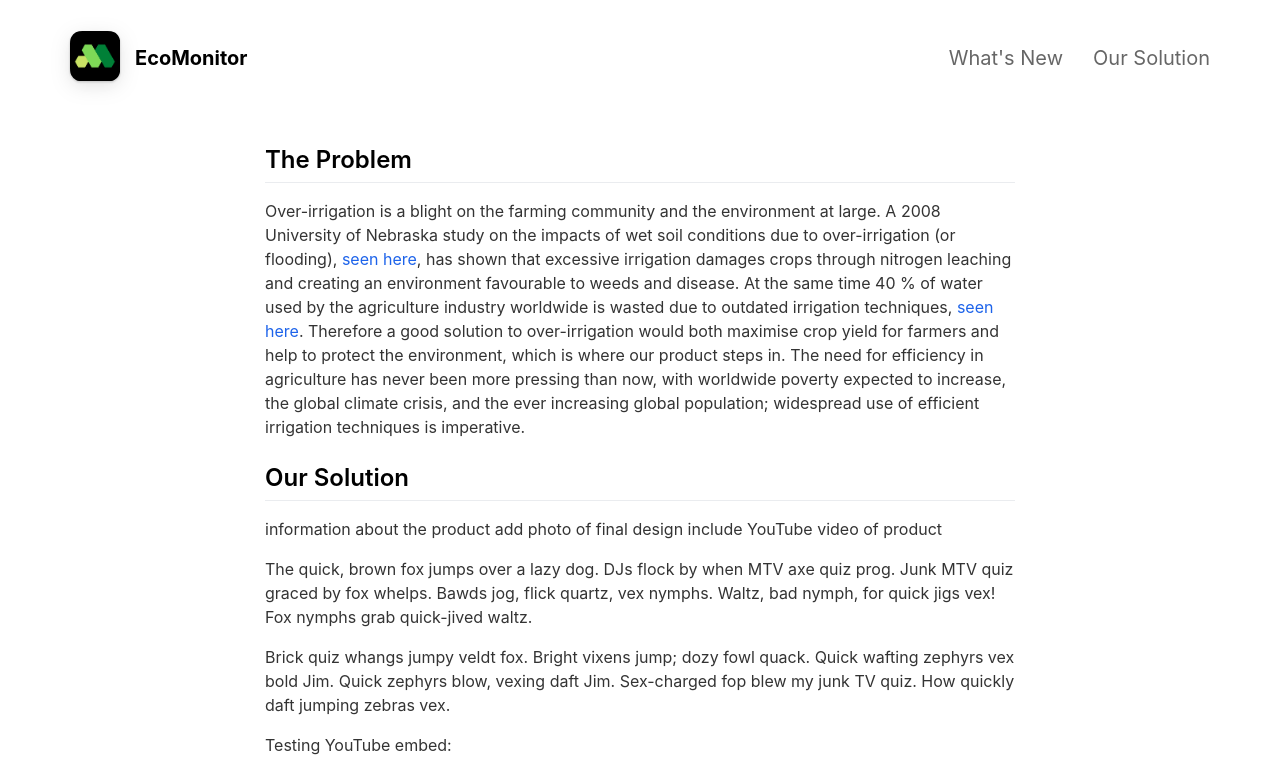
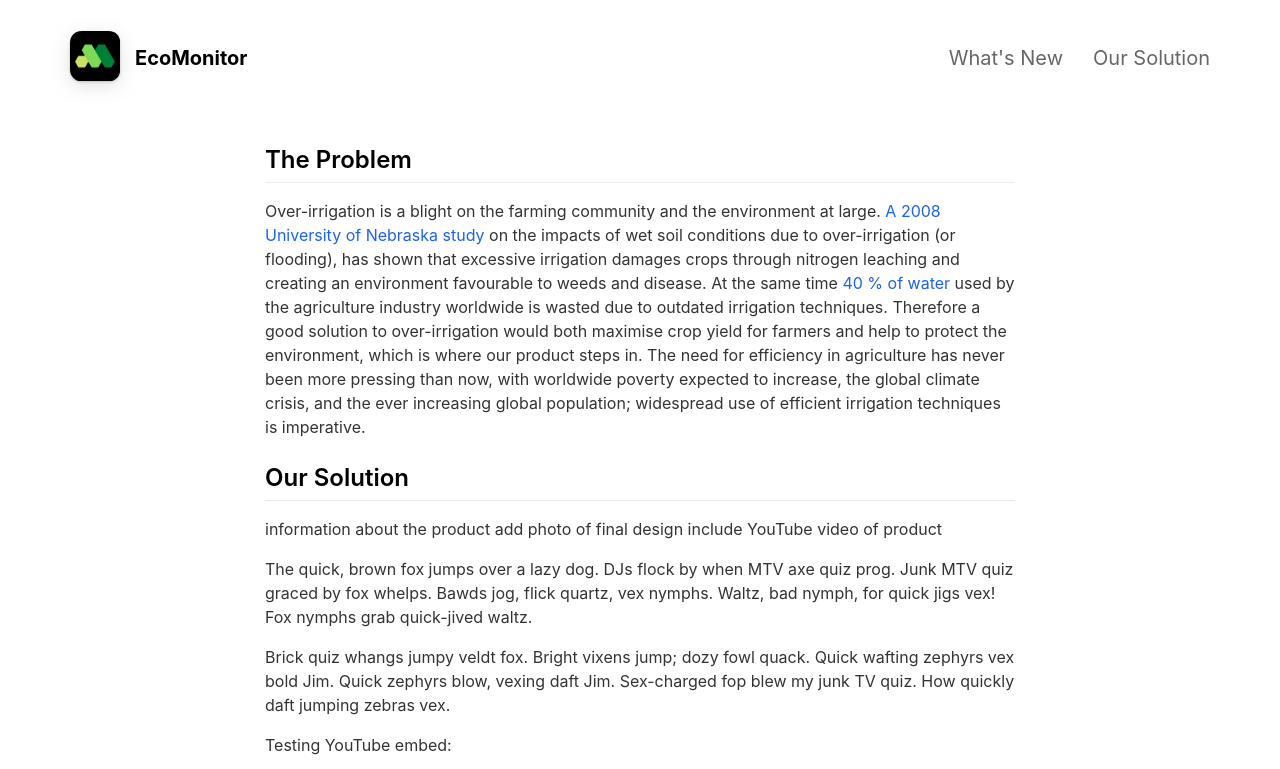
Before and after one commit to pi-drate/pi-drate.github.io, a Jekyll site: the page built from _pages/solution.md, in a window 1280 px wide, cut to the strip 0-769 px from the top of the page. Built offline with Jekyll 4.4.1, drawn with Linux system fonts in a browser that asks for light colours; nearby versions of some CDN libraries.

Commit message:
Update solution.md

```diff
--- a/_pages/solution.md
+++ b/_pages/solution.md
@@ -6,7 +6,7 @@ include_in_header: true
 
 ## The Problem
 
-Over-irrigation is a blight on the farming community and the environment at large. A 2008 University of Nebraska study on the impacts of wet soil conditions due to over-irrigation (or flooding), [seen here](https://cropwatch.unl.edu/documents/g1904.pdf), has shown that excessive irrigation damages crops through nitrogen leaching and creating an environment favourable to weeds and disease. At the same time 40 % of water used by the agriculture industry worldwide is wasted due to outdated irrigation techniques, [seen here](https://htt.io/water-usage-in-the-agricultural-industry/). Therefore a good solution to over-irrigation would both maximise crop yield for farmers and help to protect the environment, which is where our product steps in.
+Over-irrigation is a blight on the farming community and the environment at large. [A 2008 University of Nebraska study](https://cropwatch.unl.edu/documents/g1904.pdf) on the impacts of wet soil conditions due to over-irrigation (or flooding), has shown that excessive irrigation damages crops through nitrogen leaching and creating an environment favourable to weeds and disease. At the same time [40 % of water](https://htt.io/water-usage-in-the-agricultural-industry/) used by the agriculture industry worldwide is wasted due to outdated irrigation techniques. Therefore a good solution to over-irrigation would both maximise crop yield for farmers and help to protect the environment, which is where our product steps in.
 The need for efficiency in agriculture has never been more pressing than now, with worldwide poverty expected to increase, the global climate crisis, and the ever increasing global population; widespread use of efficient irrigation techniques is imperative.
 
 ## Our Solution
```
